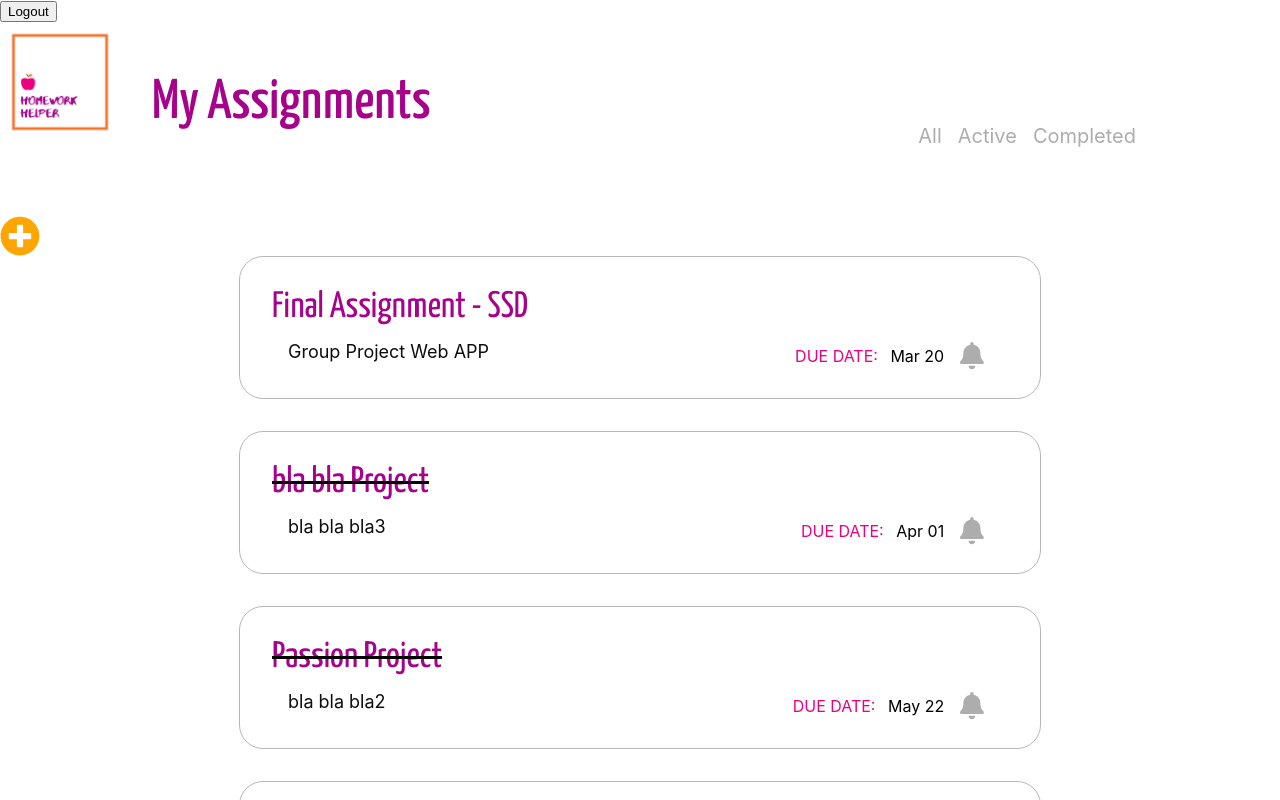
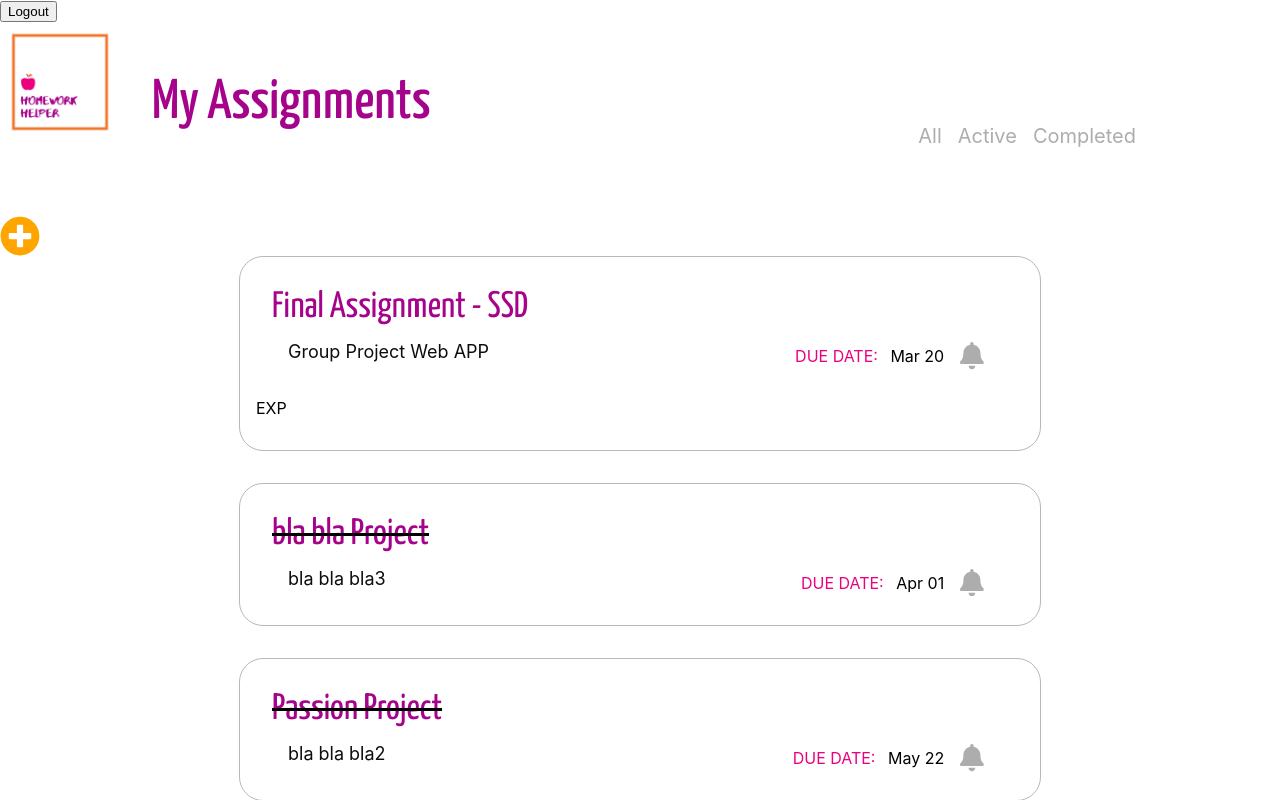
Before and after one commit to denismaltev/AssignmentTracker_Client, a React (Create React App) app in the folder homework-tracker/: page / in a window 1280 px wide. Shown: the top 800 px of the page. Built offline with nearby package versions, Linux system fonts and the light colour scheme; no server answers; sample sign-in values are in the browser's storage.

Commit message:
IsAssignmentExpired logic done

```diff
--- a/homework-tracker/src/components/Assignment.js
+++ b/homework-tracker/src/components/Assignment.js
@@ -7,11 +7,23 @@ export default function Assignment(props) {
   const [refreshComponent, setRefreshComponent] = useState(false);
   const [isShown, setIsShown] = useState(false);
   const [notify, setNotify] = useState(false);
+  const today = new Date();
 
   const deleteAssignment = async () => {
     // No logic yet
     alert("DELETE request to DB");
   };
+
+  function isAssignmentExpired() {
+    return today.getTime() - props.assignment.date.getTime() > 0 &&
+      !props.assignment.isDone
+      ? true
+      : false;
+  }
+
+  useEffect(() => {
+    setRefreshComponent(false);
+  }, [refreshComponent]);
 
   function isDoneChange() {
     if (props.assignment.isDone) {
@@ -29,10 +41,6 @@ export default function Assignment(props) {
       setNotify(true);
     }
   }
-
-  useEffect(() => {
-    setRefreshComponent(false);
-  }, [refreshComponent]);
 
   return (
     <div
@@ -92,6 +100,7 @@ export default function Assignment(props) {
           />
         )}
       </div>
+      {isAssignmentExpired() ? <p>EXP</p> : <></>}
     </div>
   );
 }
```
